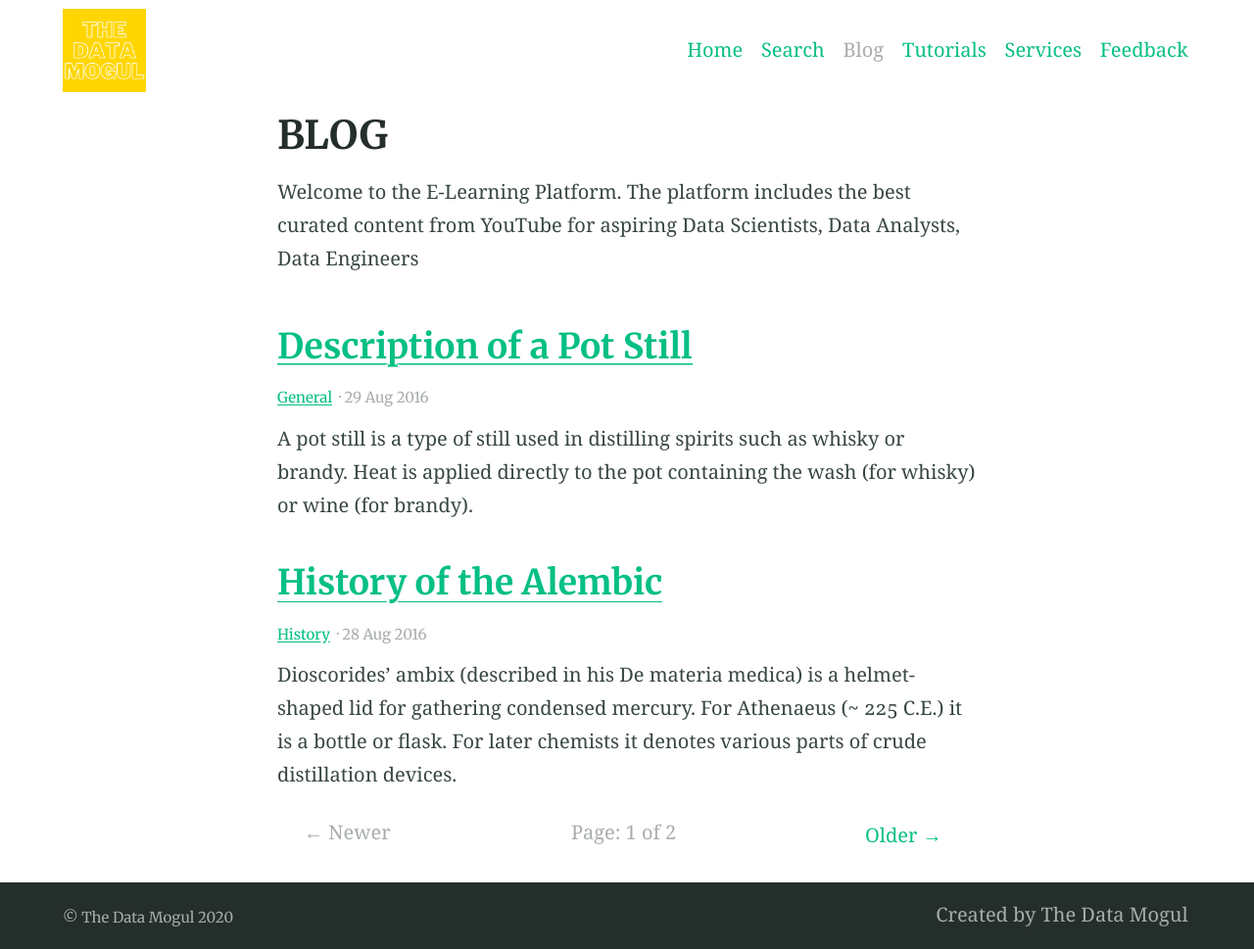
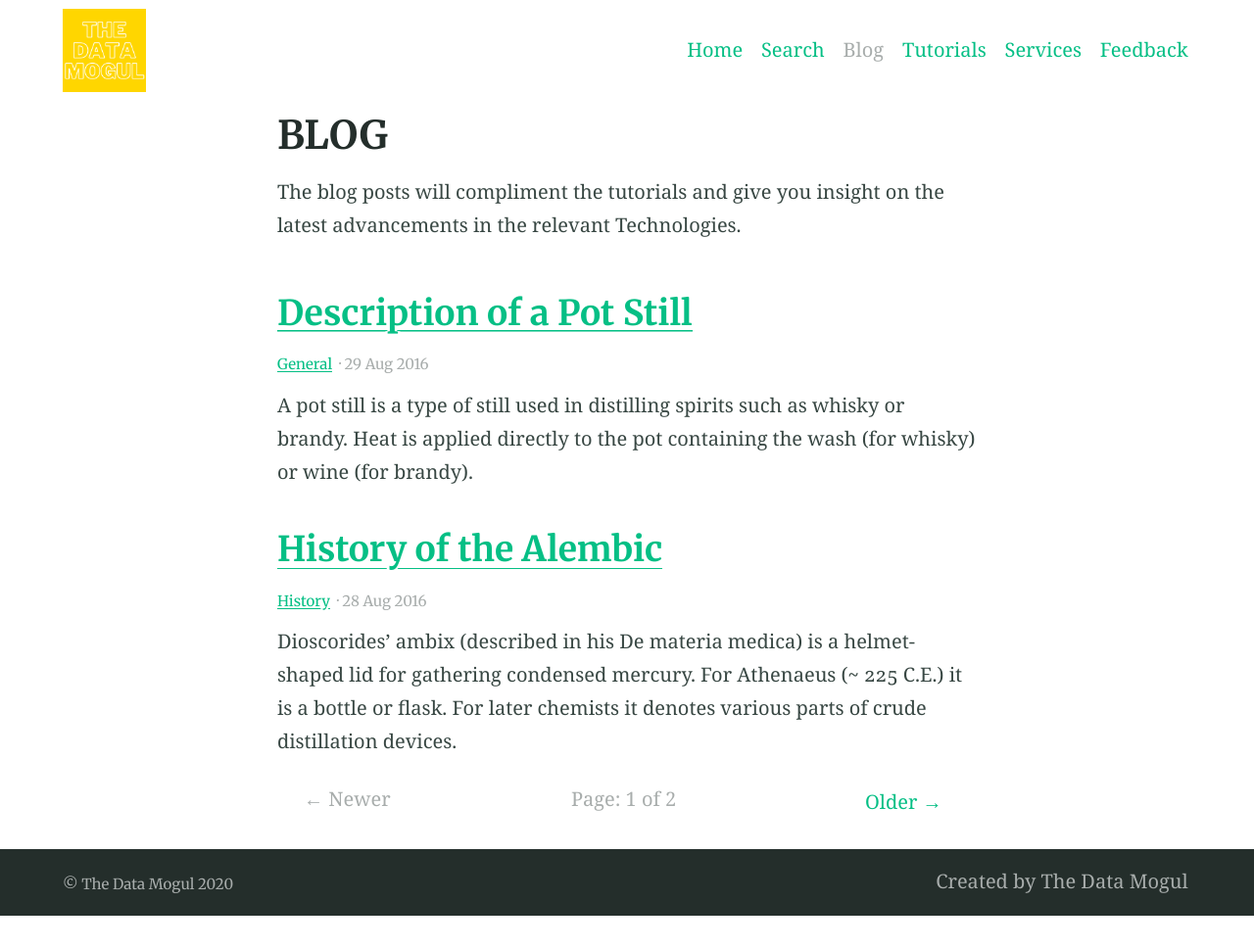
Before and after one commit to the-data-mogul/the-data-mogul.github.io, a Jekyll site: the page built from blog/index.html, in a window 1280 px wide. Shown: the whole page at 98% size. Built offline with Jekyll 4.4.1, drawn with Linux system fonts in a browser that asks for light colours; the list of posts is cut into pages by our own code; after the commit the page ends 935 px from its top, so only the background shows below that.

Commit message:
Update _config.yml

```diff
--- a/_config.yml
+++ b/_config.yml
@@ -65,7 +65,7 @@ collections:
   posts:
     title: BLOG # Needed for Siteleaf
     output: true
-    description: "Welcome to the E-Learning Platform. The platform includes the best curated content from YouTube for aspiring Data Scientists, Data Analysts, Data Engineers" # The post list page content
+    description: "The blog posts will compliment the tutorials and give you insight on the latest advancements in the relevant Technologies." # The post list page content
 #     feature_image: "/assets/logos/logo-main.png"
 
 # 6. Jekyll collections settings
```
